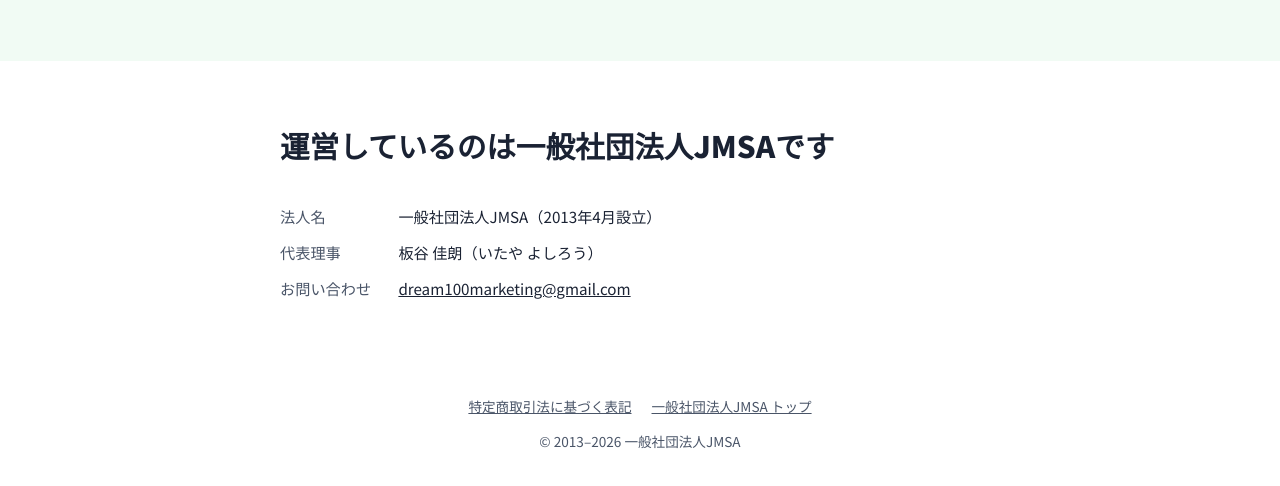
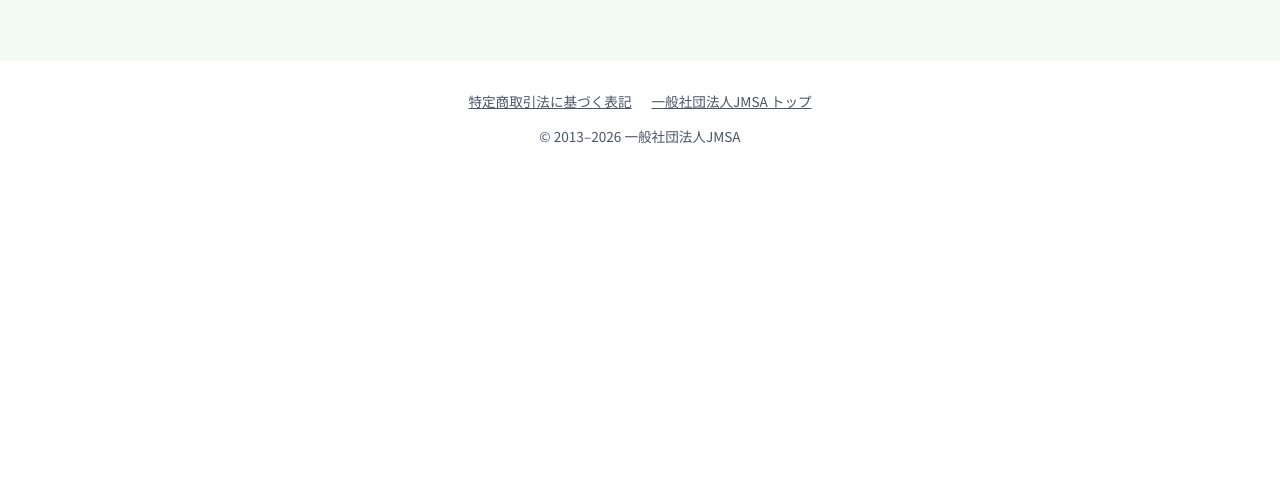
Before and after one commit to jmsa-official/jmsa-official.github.io, a plain HTML site: page hp/index.html in a window 1280 px wide. Shown: the part 6560-7046 px from the top of the page. After the commit the page ends 6745 px from the top, so only its background shows below. Drawn offline with Linux system fonts and the light colour scheme.

Commit message:
ホームページ制作LPの「運営しているのは一般社団法人JMSAです」を削除
Co-Authored-By: Claude Opus 5.5 <noreply@anthropic.com>

```diff
--- a/hp/index.html
+++ b/hp/index.html
@@ -355,16 +355,6 @@
     </div>
   </section>
 
-  <section>
-    <div class="wrap narrow about">
-      <h2>運営しているのは一般社団法人JMSAです</h2>
-      <dl>
-        <dt>法人名</dt><dd>一般社団法人JMSA（2013年4月設立）</dd>
-        <dt>代表理事</dt><dd>板谷 佳朗（いたや よしろう）</dd>
-        <dt>お問い合わせ</dt><dd><a href="mailto:dream100marketing@gmail.com">dream100marketing@gmail.com</a></dd>
-      </dl>
-    </div>
-  </section>
 </main>
 
 <footer>
```
